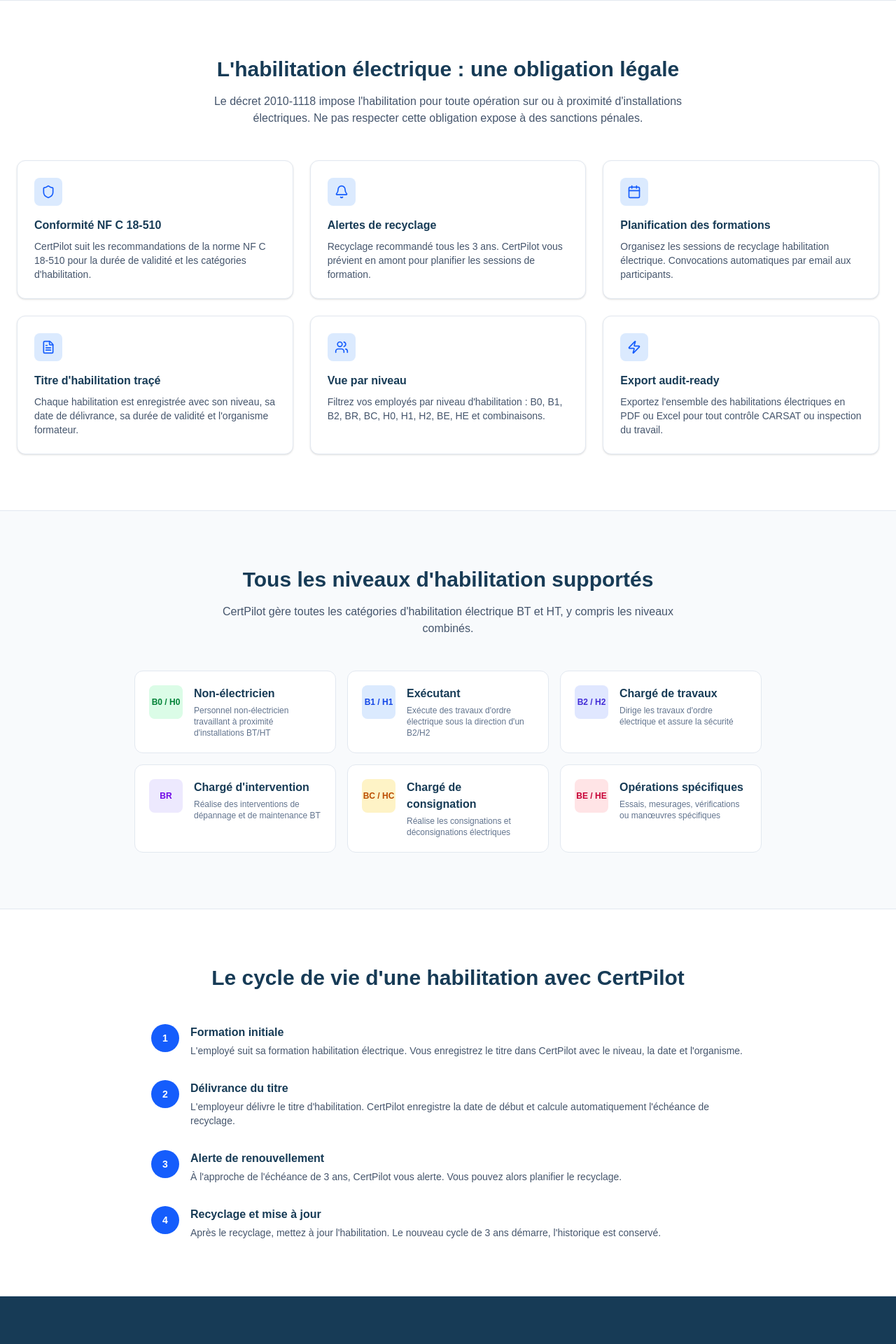
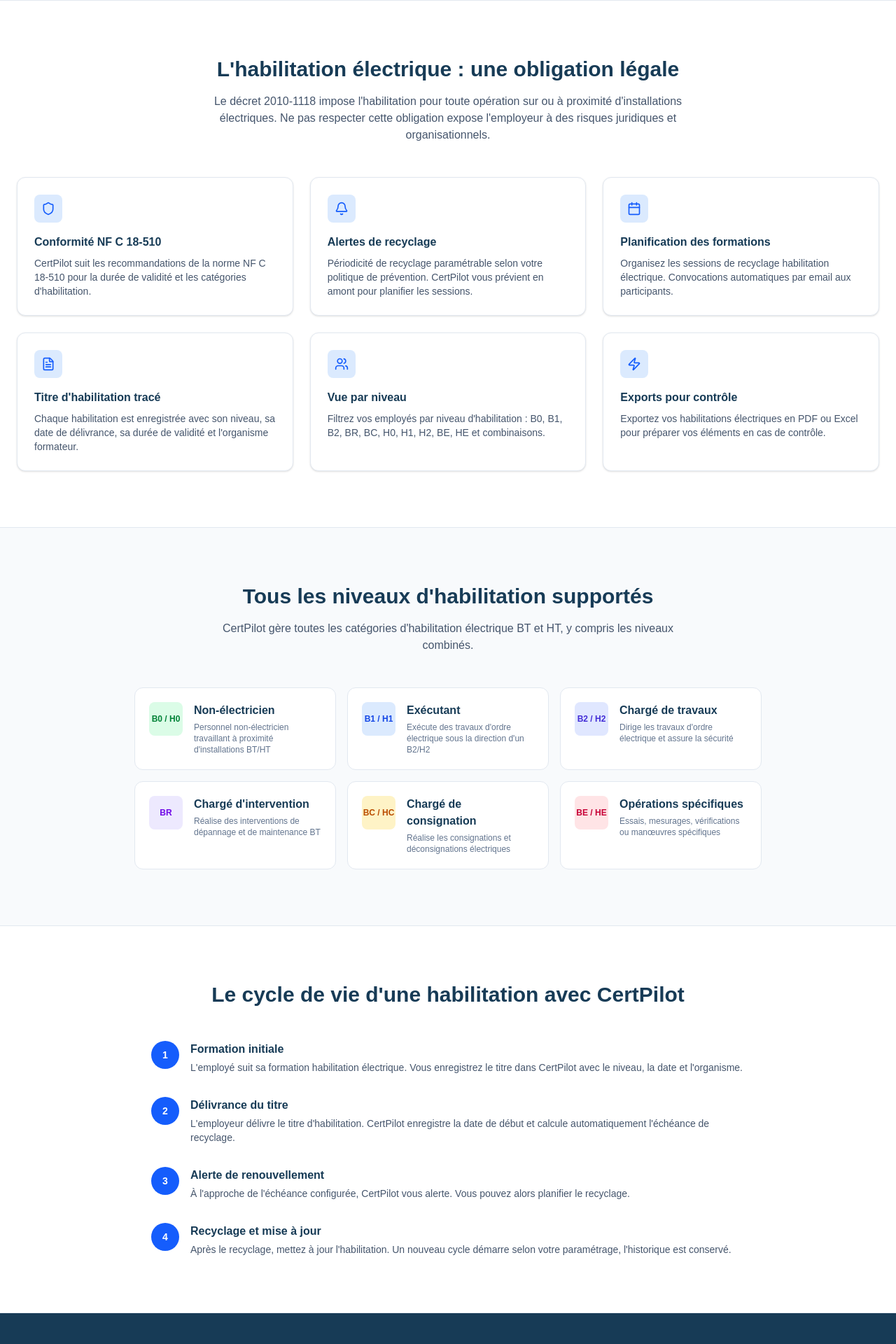
Before and after one commit to LouisP14/CertPilot, a Next.js app: page /solutions/habilitation-electrique in a window 1280 px wide. Shown: the part 500-2420 px from the top of the page at 70% size. Built offline with nearby package versions, Linux system fonts and the light colour scheme; no server answers.

Commit message:
SEO/legal: durcir les formulations réglementaires et supprimer les promesses absolues

```diff
--- a/src/app/page.tsx
+++ b/src/app/page.tsx
@@ -139,12 +139,6 @@ function JsonLd() {
           "Audit trail complet",
           "Export PDF illimité",
         ],
-        aggregateRating: {
-          "@type": "AggregateRating",
-          ratingValue: "4.8",
-          ratingCount: "127",
-          bestRating: "5",
-        },
       },
       {
         "@type": "FAQPage",
@@ -186,7 +180,7 @@ function JsonLd() {
             name: "CertPilot est-il conforme au RGPD ?",
             acceptedAnswer: {
               "@type": "Answer",
-              text: "Oui, CertPilot est 100% conforme au RGPD. Les données sont hébergées en Europe (Google Cloud europe-west4), chiffrées en transit et au repos. Un DPA (Data Processing Agreement) est disponible. L'accès aux données est strictement isolé par entreprise.",
+              text: "CertPilot est conçu pour répondre aux exigences RGPD (minimisation, sécurité, traçabilité, gestion des accès). Les données sont hébergées en Europe (Google Cloud europe-west4), chiffrées en transit et au repos. Un DPA (Data Processing Agreement) est disponible. L'accès aux données est isolé par entreprise.",
             },
           },
           {
@@ -226,7 +220,7 @@ function JsonLd() {
             name: "Peut-on exporter les données pour un audit ?",
             acceptedAnswer: {
               "@type": "Answer",
-              text: "Oui, CertPilot permet d'exporter toutes les données en PDF et Excel : liste des habilitations, employés, sessions de formation, historique des alertes. Un audit trail complet trace toutes les actions. Vous êtes prêt pour tout contrôle DREAL, CARSAT ou inspection du travail.",
+              text: "Oui, CertPilot permet d'exporter les données en PDF et Excel : habilitations, employés, sessions de formation et historique des alertes. Un audit trail trace les actions clés et facilite la préparation documentaire en cas de contrôle.",
             },
           },
         ],
@@ -345,18 +339,20 @@ export default function Home() {
 
               <div className="mt-10 flex items-center gap-6 border-t border-slate-200 pt-8">
                 <div>
-                  <p className="text-2xl font-black text-[#173B56]">500+</p>
-                  <p className="text-sm text-slate-500">Entreprises</p>
+                  <p className="text-2xl font-black text-[#173B56]">Suivi</p>
+                  <p className="text-sm text-slate-500">Centralisé</p>
                 </div>
                 <div className="h-10 w-px bg-slate-200" />
                 <div>
-                  <p className="text-2xl font-black text-[#173B56]">50k+</p>
-                  <p className="text-sm text-slate-500">Habilitations</p>
+                  <p className="text-2xl font-black text-[#173B56]">Alertes</p>
+                  <p className="text-sm text-slate-500">Automatiques</p>
                 </div>
                 <div className="h-10 w-px bg-slate-200" />
                 <div>
-                  <p className="text-2xl font-black text-[#173B56]">99.9%</p>
-                  <p className="text-sm text-slate-500">Disponibilité</p>
+                  <p className="text-2xl font-black text-[#173B56]">
+                    Historique
+                  </p>
+                  <p className="text-sm text-slate-500">Traçable</p>
                 </div>
               </div>
             </div>
--- a/src/app/solutions/habilitation-electrique/page.tsx
+++ b/src/app/solutions/habilitation-electrique/page.tsx
@@ -1,4 +1,3 @@
-import type { Metadata } from "next";
 import {
   ArrowRight,
   Bell,
@@ -8,6 +7,7 @@ import {
   Users,
   Zap,
 } from "lucide-react";
+import type { Metadata } from "next";
 import Link from "next/link";
 
 export const metadata: Metadata = {
@@ -31,8 +31,7 @@ export const metadata: Metadata = {
     canonical: "/solutions/habilitation-electrique",
   },
   openGraph: {
-    title:
-      "Gestion des habilitations électriques NF C 18-510 - CertPilot",
+    title: "Gestion des habilitations électriques NF C 18-510 - CertPilot",
     description:
       "Automatisez le suivi de vos habilitations électriques : alertes, recyclages, convocations. Conformité NF C 18-510 assurée.",
     url: "/solutions/habilitation-electrique",
@@ -63,7 +62,7 @@ function JsonLd() {
             name: "Quelle est la durée de validité d'une habilitation électrique ?",
             acceptedAnswer: {
               "@type": "Answer",
-              text: "La norme NF C 18-510 recommande un recyclage tous les 3 ans pour les habilitations électriques. Cependant, l'employeur peut fixer une durée plus courte selon l'évaluation des risques. CertPilot gère automatiquement ces échéances, quelle que soit la durée configurée.",
+              text: "La périodicité de renouvellement est définie par l'employeur en fonction de la norme NF C 18-510, de l'analyse des risques et des conditions d'activité. CertPilot permet de paramétrer cette périodicité par niveau d'habilitation et d'automatiser les alertes.",
             },
           },
           {
@@ -106,7 +105,8 @@ const HABILITATION_LEVELS = [
   {
     code: "B1 / H1",
     name: "Exécutant",
-    description: "Exécute des travaux d'ordre électrique sous la direction d'un B2/H2",
+    description:
+      "Exécute des travaux d'ordre électrique sous la direction d'un B2/H2",
     color: "bg-blue-100 text-blue-700",
   },
   {
@@ -212,9 +212,10 @@ export default function HabilitationElectriquePage() {
               L&apos;habilitation électrique : une obligation légale
             </h2>
             <p className="mx-auto mt-4 max-w-2xl text-center text-slate-600">
-              Le décret 2010-1118 impose l&apos;habilitation pour toute opération
-              sur ou à proximité d&apos;installations électriques. Ne pas respecter
-              cette obligation expose à des sanctions pénales.
+              Le décret 2010-1118 impose l&apos;habilitation pour toute
+              opération sur ou à proximité d&apos;installations électriques. Ne
+              pas respecter cette obligation expose l&apos;employeur à des
+              risques juridiques et organisationnels.
             </p>
 
             <div className="mt-12 grid gap-6 sm:grid-cols-2 lg:grid-cols-3">
@@ -229,7 +230,7 @@ export default function HabilitationElectriquePage() {
                   icon: Bell,
                   title: "Alertes de recyclage",
                   description:
-                    "Recyclage recommandé tous les 3 ans. CertPilot vous prévient en amont pour planifier les sessions de formation.",
+                    "Périodicité de recyclage paramétrable selon votre politique de prévention. CertPilot vous prévient en amont pour planifier les sessions.",
                 },
                 {
                   icon: Calendar,
@@ -239,7 +240,7 @@ export default function HabilitationElectriquePage() {
                 },
                 {
                   icon: FileText,
-                  title: "Titre d'habilitation traçé",
+                  title: "Titre d'habilitation tracé",
                   description:
                     "Chaque habilitation est enregistrée avec son niveau, sa date de délivrance, sa durée de validité et l'organisme formateur.",
                 },
@@ -251,9 +252,9 @@ export default function HabilitationElectriquePage() {
                 },
                 {
                   icon: Zap,
-                  title: "Export audit-ready",
+                  title: "Exports pour contrôle",
                   description:
-                    "Exportez l'ensemble des habilitations électriques en PDF ou Excel pour tout contrôle CARSAT ou inspection du travail.",
+                    "Exportez vos habilitations électriques en PDF ou Excel pour préparer vos éléments en cas de contrôle.",
                 },
               ].map((feature) => (
                 <div
@@ -282,8 +283,8 @@ export default function HabilitationElectriquePage() {
               Tous les niveaux d&apos;habilitation supportés
             </h2>
             <p className="mx-auto mt-4 max-w-2xl text-center text-slate-600">
-              CertPilot gère toutes les catégories d&apos;habilitation électrique
-              BT et HT, y compris les niveaux combinés.
+              CertPilot gère toutes les catégories d&apos;habilitation
+              électrique BT et HT, y compris les niveaux combinés.
             </p>
 
             <div className="mx-auto mt-12 grid max-w-4xl gap-4 sm:grid-cols-2 lg:grid-cols-3">
@@ -334,13 +335,13 @@ export default function HabilitationElectriquePage() {
                   step: "3",
                   title: "Alerte de renouvellement",
                   description:
-                    "À l'approche de l'échéance de 3 ans, CertPilot vous alerte. Vous pouvez alors planifier le recyclage.",
+                    "À l'approche de l'échéance configurée, CertPilot vous alerte. Vous pouvez alors planifier le recyclage.",
                 },
                 {
                   step: "4",
                   title: "Recyclage et mise à jour",
                   description:
-                    "Après le recyclage, mettez à jour l'habilitation. Le nouveau cycle de 3 ans démarre, l'historique est conservé.",
+                    "Après le recyclage, mettez à jour l'habilitation. Un nouveau cycle démarre selon votre paramétrage, l'historique est conservé.",
                 },
               ].map((item) => (
                 <div key={item.step} className="flex gap-4">
--- a/src/app/solutions/layout.tsx
+++ b/src/app/solutions/layout.tsx
@@ -1,7 +1,8 @@
 import type { Metadata } from "next";
 
 export const metadata: Metadata = {
-  title: "Solutions par métier | CertPilot - Gestion formations & habilitations",
+  title:
+    "Solutions par métier | CertPilot - Gestion formations & habilitations",
   description:
     "Découvrez les solutions CertPilot par type de formation : CACES, SST, habilitations électriques, ATEX, travail en hauteur. Logiciel de suivi adapté à chaque besoin.",
   alternates: {
--- a/src/app/solutions/page.tsx
+++ b/src/app/solutions/page.tsx
@@ -1,5 +1,5 @@
+import { ArrowRight, Heart, Shield, Zap } from "lucide-react";
 import type { Metadata } from "next";
-import { ArrowRight, Shield, Heart, Zap } from "lucide-react";
 import Link from "next/link";
 
 export const metadata: Metadata = {
@@ -31,7 +31,7 @@ const SOLUTIONS = [
     title: "Suivi SST",
     subtitle: "Sauveteurs Secouristes du Travail",
     description:
-      "Gérez vos SST et MAC SST. Suivi du ratio SST/effectif, alertes de recyclage tous les 24 mois, conformité code du travail.",
+      "Gérez vos SST et MAC SST. Suivez votre couverture SST, pilotez les échéances et facilitez votre conformité au code du travail.",
     color: "red",
     bgColor: "bg-red-100",
     textColor: "text-red-600",
@@ -43,7 +43,7 @@ const SOLUTIONS = [
     title: "Habilitations électriques",
     subtitle: "NF C 18-510 - B0 B1 B2 BR BC H0 H1 H2",
     description:
-      "Suivez tous les niveaux d'habilitation BT et HT. Recyclage tous les 3 ans, conformité NF C 18-510, export audit-ready.",
+      "Suivez les niveaux d'habilitation BT et HT. Échéances paramétrables, référentiel NF C 18-510, exports pour contrôle.",
     color: "blue",
     bgColor: "bg-blue-100",
     textColor: "text-blue-600",
@@ -104,15 +104,15 @@ export default function SolutionsPage() {
                 <div
                   className={`flex h-14 w-14 items-center justify-center rounded-xl ${solution.bgColor}`}
                 >
-                  <solution.icon
-                    className={`h-7 w-7 ${solution.textColor}`}
-                  />
+                  <solution.icon className={`h-7 w-7 ${solution.textColor}`} />
                 </div>
 
                 <h2 className="mt-6 text-xl font-black text-[#173B56]">
                   {solution.title}
                 </h2>
-                <p className={`mt-1 text-sm font-semibold ${solution.textColor}`}>
+                <p
+                  className={`mt-1 text-sm font-semibold ${solution.textColor}`}
+                >
                   {solution.subtitle}
                 </p>
                 <p className="mt-3 text-sm text-slate-600">
```
Also changed, not shown: src/app/solutions/caces/page.tsx (+17 -17 lines), src/app/solutions/sst/page.tsx (+6 -7 lines).
